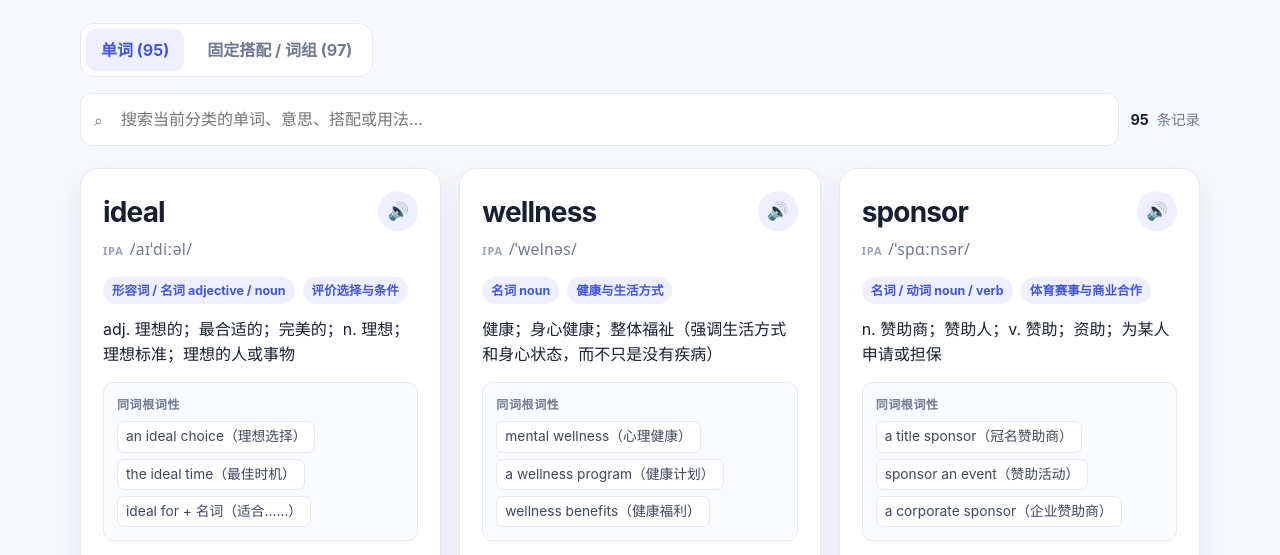
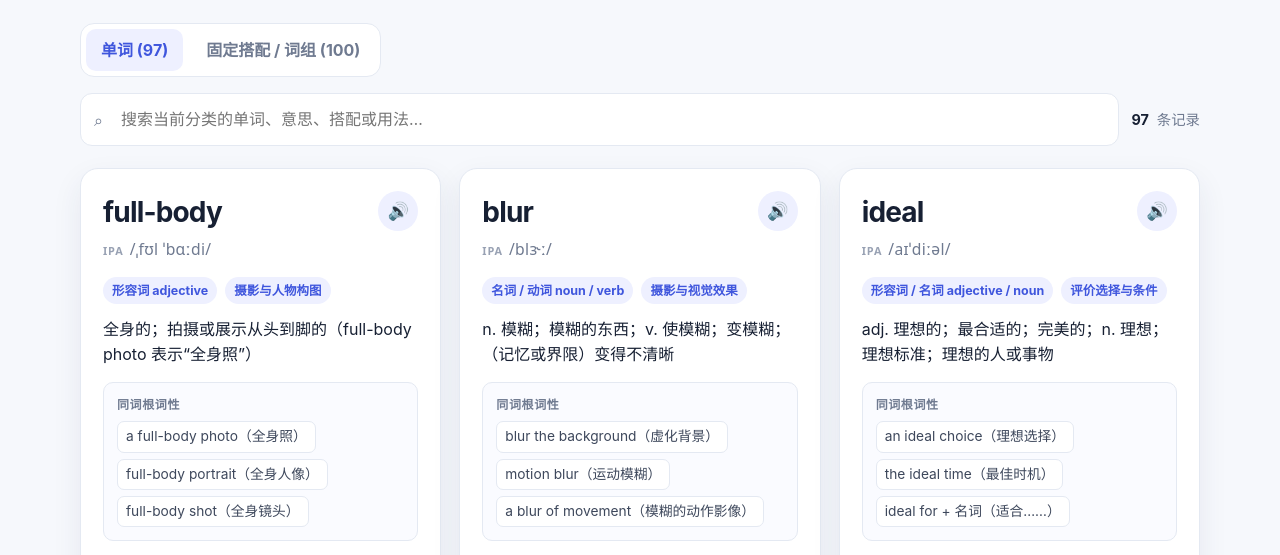
Before and after one commit to Eschngn/EnglishLearning, a plain HTML site: page speaking-notebook.html in a window 1280 px wide. Shown: the part 222-777 px from the top of the page. Drawn offline with Linux system fonts and the light colour scheme.

Commit message:
add new words

```diff
--- a/speaking-notebook.html
+++ b/speaking-notebook.html
@@ -229,6 +229,11 @@
       {type:"phrase",word:"company-sponsored",ipa:"/ˈkʌmpəni ˈspɑːnsərd/",part:"短语 compound adjective",meaning:"公司赞助的；由公司出资或支持的",scene:"公司福利与活动",example:"I joined a company-sponsored trip to the mountains.",translation:"我参加了一次公司赞助的山区旅行。"},
       {type:"phrase",word:"try out",ipa:"/traɪ aʊt/",part:"短语 phrasal verb",meaning:"试用；试穿；试演；参加选拔（以确定是否适合或能否入选）",scene:"尝试与选拔",example:"She’s trying out for the school basketball team.",translation:"她正在参加学校篮球队的选拔。"},
       {type:"phrase",word:"go on a trip",ipa:"/ɡoʊ ɑːn ə trɪp/",part:"短语 verb phrase",meaning:"去旅行；进行一次旅行",scene:"旅行与休闲安排",example:"We’re going on a trip to Japan this summer.",translation:"我们今年夏天要去日本旅行。"},
+      {type:"word",word:"blur",ipa:"/blɝː/",part:"名词 / 动词 noun / verb",meaning:"n. 模糊；模糊的东西；v. 使模糊；变模糊；（记忆或界限）变得不清晰",scene:"摄影与视觉效果",example:"The photographer used a slow shutter speed to blur the background.",translation:"摄影师用较慢的快门速度让背景变得模糊。"},
+      {type:"word",word:"full-body",ipa:"/ˌfʊl ˈbɑːdi/",part:"形容词 adjective",meaning:"全身的；拍摄或展示从头到脚的（full-body photo 表示“全身照”）",scene:"摄影与人物构图",example:"Could you take a full-body photo of me by the doorway?",translation:"你能在门口帮我拍一张全身照吗？"},
+      {type:"phrase",word:"background blur",ipa:"/ˈbækɡraʊnd blɝː/",part:"短语 noun phrase",meaning:"背景虚化；通过景深或后期处理让主体清晰、背景变模糊的摄影效果",scene:"摄影与构图",example:"This lens creates a beautiful background blur for portraits.",translation:"这支镜头能为人像拍出漂亮的背景虚化效果。"},
+      {type:"phrase",word:"work on",ipa:"/wɝːk ɑːn/",part:"短语 phrasal verb",meaning:"从事；致力于；改进；继续处理某事",scene:"工作与技能提升",example:"I’m working on a new photo project this week.",translation:"这周我正在做一个新的摄影项目。"},
+      {type:"phrase",word:"take shots",ipa:"/teɪk ʃɑːts/",part:"短语 verb phrase",meaning:"拍照；拍摄照片或镜头（也可根据语境指投篮或射击）",scene:"摄影与拍摄",example:"We went outside to take shots in the afternoon light.",translation:"我们到户外利用下午的光线拍照。"},
     ];
     // 单词展示高频搭配，词组展示相近表达或常用句型。
     const learningNotes = {
@@ -454,6 +459,8 @@
       "sponsor":["sponsorship（名词：赞助）","sponsored（形容词：受赞助的）","sponsoring（动名词：赞助）"],
       "wellness":["well（形容词／副词：健康的；好地）","well-being（名词：福祉；身心健康）","wellness-focused（形容词：注重健康的）"],
       "ideal":["ideally（副词：理想地；最好）","idealize（动词：理想化）","idealistic（形容词：理想主义的）"],
+      "blur":["blurry（形容词：模糊的）","blurred（形容词／过去分词：模糊的）","blurring（动名词：使变模糊）"],
+      "full-body":["full-body（形容词：全身的）","full-bodied（形容词：醇厚的；丰满的，含义不同）"],
       "come over":["come over to my place（到我家来）","come over for dinner（过来吃晚饭）","come over and + 动词（过来做某事）"],
       "scent":["the scent of flowers（花香）","a fresh scent（清新的气味）","scent something out（凭气味察觉某物）"],
       "osmanthus":["osmanthus tea（桂花茶）","sweet osmanthus（桂花）","the scent of osmanthus（桂花香）"],
@@ -518,6 +525,11 @@
       ,"company-sponsored":["a company-sponsored trip（公司赞助的旅行）","company-sponsored training（公司出资的培训）","a company-sponsored event（公司赞助的活动）"]
       ,"try out":["try out for a team（参加球队选拔）","try something out（试用某物）","try out a new recipe（试做新食谱）"]
       ,"go on a trip":["go on a business trip（出差）","go on a road trip（公路旅行）","go on a day trip（进行一日游）"]
+      ,"blur":["blur the background（虚化背景）","motion blur（运动模糊）","a blur of movement（模糊的动作影像）"]
+      ,"full-body":["a full-body photo（全身照）","full-body portrait（全身人像）","full-body shot（全身镜头）"]
+      ,"background blur":["create background blur（制造背景虚化）","strong background blur（明显的背景虚化）","background blur effect（背景虚化效果）"]
+      ,"work on":["work on a project（做一个项目）","work on improving something（致力于改进某事）","work on your skills（提升你的技能）"]
+      ,"take shots":["take portrait shots（拍人像照片）","take a few shots（拍几张照片）","take shots of something（拍摄某物）"]
     };
     words.forEach(item=>{item.notes=learningNotes[item.word]||[];item.forms=wordForms[item.word]||[]});
     const grid=document.querySelector("#wordGrid"),count=document.querySelector("#wordCount"),search=document.querySelector("#searchInput"),toolbar=document.querySelector(".toolbar"),pagination=document.querySelector("#pagination");
```
